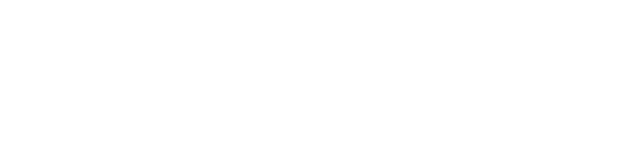
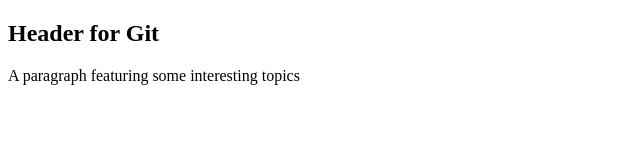
Before and after one commit to MorganBM/Lab6, a plain HTML site: page index.html in a window 1280 px wide. Shown: the whole page, without its empty margins (0-640 px from the left). Drawn offline with Linux system fonts and the light colour scheme.

Commit message:
Added paragraph and header to index.html

```diff
--- a/index.html
+++ b/index.html
@@ -3,7 +3,9 @@
 <head>
     <title>Lab 6 - Version Control</title>
 </head>
+<h2>Header for Git</h2>
 <body>
+    <p>A paragraph featuring some interesting topics</p>
 
 </body>
 </html>
```
